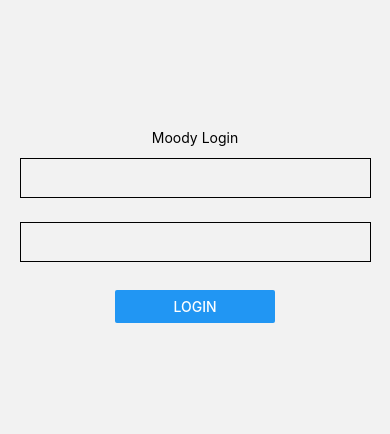
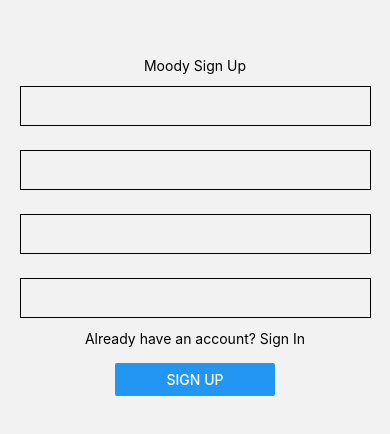
Before and after one commit to dennib/moody, a React Native app: screen /Register in a window 390 px wide. Before the commit this address had no page. Shown: the part 208-642 px from the top of the page. Built offline with nearby package versions, Linux system fonts and the light colour scheme.

Commit message:
feat: :sparkles: Add basic user sign up

```diff
--- a/App.tsx
+++ b/App.tsx
@@ -2,7 +2,7 @@ import { NavigationContainer } from '@react-navigation/native';
 import { createNativeStackNavigator } from '@react-navigation/native-stack';
 import { useAuthSelector } from 'stores/auth';
 
-import { Login, Home } from './screens';
+import { Login, Home, Register } from './screens';
 
 const Stack = createNativeStackNavigator();
 
@@ -13,14 +13,26 @@ export default function App() {
     <NavigationContainer>
       <Stack.Navigator
         screenOptions={{
-          headerShown: false,
+          headerShown: true,
+          statusBarAnimation: 'slide',
           animation: 'slide_from_right',
         }}
       >
         {isAuthenticated ? (
           <Stack.Screen name="Home" component={Home} />
         ) : (
-          <Stack.Screen name="Login" component={Login} />
+          <>
+            <Stack.Screen
+              name="Login"
+              component={Login}
+              options={{ headerShown: false }}
+            />
+            <Stack.Screen
+              name="Register"
+              component={Register}
+              options={{ headerShown: false }}
+            />
+          </>
         )}
       </Stack.Navigator>
     </NavigationContainer>
--- a/screens/Login/Login.tsx
+++ b/screens/Login/Login.tsx
@@ -3,11 +3,12 @@ import { StatusBar } from 'expo-status-bar';
 import { useState } from 'react';
 
 import { View, Text, TextInput } from 'react-native';
+import { BasePageProps } from 'screens/RootStackParams';
 import { useAuthSelector } from 'stores/auth';
 
 import { loginStyles } from './Login.styles';
 
-const Login = () => {
+const Login = ({ navigation }: BasePageProps<'Login'>) => {
   const { handleLogin } = useAuthSelector();
 
   const [username, setUsername] = useState<string>('');
@@ -38,6 +39,10 @@ const Login = () => {
         value={password}
         secureTextEntry
       />
+      <Text>
+        Need an account?{' '}
+        <Text onPress={() => navigation.navigate('Register')}>Sign Up</Text>
+      </Text>
       {error && <Text>{error}</Text>}
       <Button text="Login" onPress={doLogin} />
     </View>
--- /dev/null
+++ b/screens/Register/Register.styles.ts
@@ -0,0 +1,19 @@
+import { StyleSheet } from 'react-native';
+
+const styles = StyleSheet.create({
+  container: {
+    alignItems: 'center',
+    justifyContent: 'center',
+    flex: 1,
+    paddingTop: 40,
+  },
+  input: {
+    height: 40,
+    margin: 12,
+    width: '90%',
+    borderWidth: 1,
+    padding: 10,
+  },
+});
+
+export { styles as registerStyles };
--- /dev/null
+++ b/screens/Register/Register.tsx
@@ -0,0 +1,66 @@
+import { Button } from 'components';
+import { StatusBar } from 'expo-status-bar';
+import { useState } from 'react';
+
+import { View, Text, TextInput } from 'react-native';
+import { BasePageProps } from 'screens/RootStackParams';
+import { useAuthSelector } from 'stores/auth';
+
+import { registerStyles } from './Register.styles';
+
+const Register = ({ navigation }: BasePageProps<'Register'>) => {
+  const { handleSignUp } = useAuthSelector();
+
+  const [email, setEmail] = useState<string>('');
+  const [displayName, setDisplayName] = useState<string>('');
+  const [password, setPassword] = useState<string>('');
+  const [confirmPassword, setConfirmPassword] = useState<string>('');
+  const [error, setError] = useState<string>();
+
+  const doSignUp = async () => {
+    if (password !== confirmPassword) return setError('Passwords do not match');
+    try {
+      await handleSignUp(displayName, email, password);
+    } catch (error) {
+      setError(error.message);
+    }
+  };
+
+  return (
+    <View style={registerStyles.container}>
+      <StatusBar style="auto" />
+
+      <Text>Moody Sign Up</Text>
+      <TextInput
+        style={registerStyles.input}
+        onChangeText={setEmail}
+        value={email}
+      />
+      <TextInput
+        style={registerStyles.input}
+        onChangeText={setDisplayName}
+        value={displayName}
+      />
+      <TextInput
+        style={registerStyles.input}
+        onChangeText={setPassword}
+        value={password}
+        secureTextEntry
+      />
+      <TextInput
+        style={registerStyles.input}
+        onChangeText={setConfirmPassword}
+        value={confirmPassword}
+        secureTextEntry
+      />
+      <Text>
+        Already have an account?{' '}
+        <Text onPress={() => navigation.navigate('Login')}>Sign In</Text>
+      </Text>
+      {error && <Text>{error}</Text>}
+      <Button text="Sign Up" onPress={doSignUp} />
+    </View>
+  );
+};
+
+export { Register };
--- a/screens/index.ts
+++ b/screens/index.ts
@@ -1,2 +1,3 @@
-export * from "./Home/Home";
-export * from "./Login/Login";
+export * from './Home/Home';
+export * from './Login/Login';
+export * from './Register/Register';
--- a/stores/auth.ts
+++ b/stores/auth.ts
@@ -1,4 +1,8 @@
-import { signInWithEmailAndPassword } from 'firebase/auth';
+import {
+  createUserWithEmailAndPassword,
+  signInWithEmailAndPassword,
+  updateProfile,
+} from 'firebase/auth';
 import { useCallback } from 'react';
 import { AsyncStorage } from 'react-native';
 import { IAuthStore, IAuthStoreDefaultValues } from 'types/store';
@@ -30,6 +34,25 @@ const handleLogin = async (email: string, password: string) => {
   }
 };
 
+const handleSignUp = async (
+  displayName: string,
+  email: string,
+  password: string
+) => {
+  try {
+    const { user } = await createUserWithEmailAndPassword(
+      auth,
+      email.trim(),
+      password.trim()
+    );
+    await updateProfile(user, { displayName });
+    useStore.setState({ user: { ...user, displayName } });
+  } catch (error) {
+    console.log(error);
+    throw error;
+  }
+};
+
 const handleLogout = async () => {
   try {
     await auth.signOut();
@@ -45,6 +68,7 @@ const useStore = create(
       (): IAuthStore => ({
         ...DEFAULT_VALUES,
         handleLogin,
+        handleSignUp,
         handleLogout,
       }),
       {
--- a/types/store.ts
+++ b/types/store.ts
@@ -7,5 +7,10 @@ export interface IAuthStoreDefaultValues {
 
 export interface IAuthStore extends IAuthStoreDefaultValues {
   handleLogin: (email: string, password: string) => Promise<void>;
+  handleSignUp: (
+    displayName: string,
+    email: string,
+    password: string
+  ) => Promise<void>;
   handleLogout: () => Promise<void>;
 }
```
Also changed, not shown: screens/RootStackParams.ts (+3 -9 lines).
